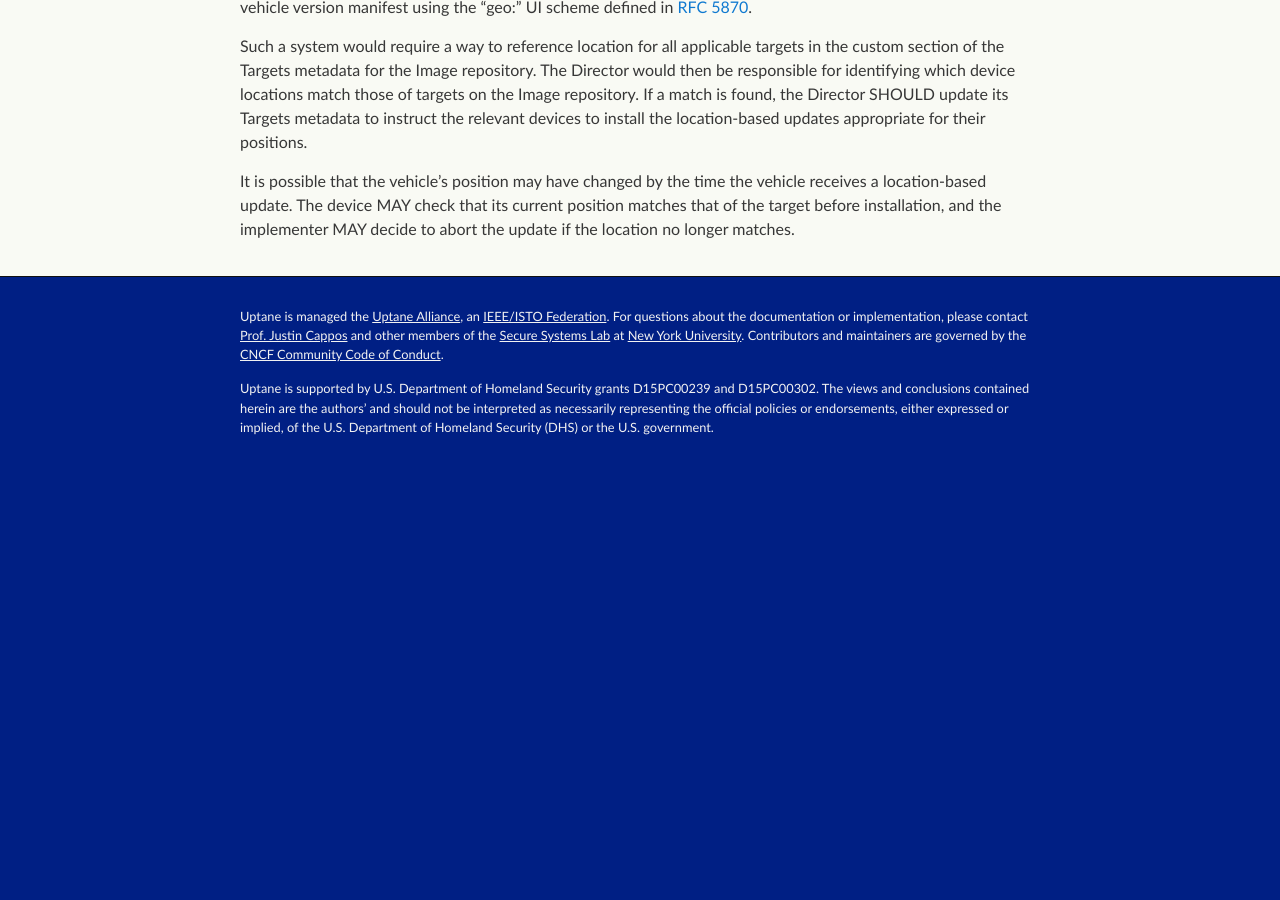
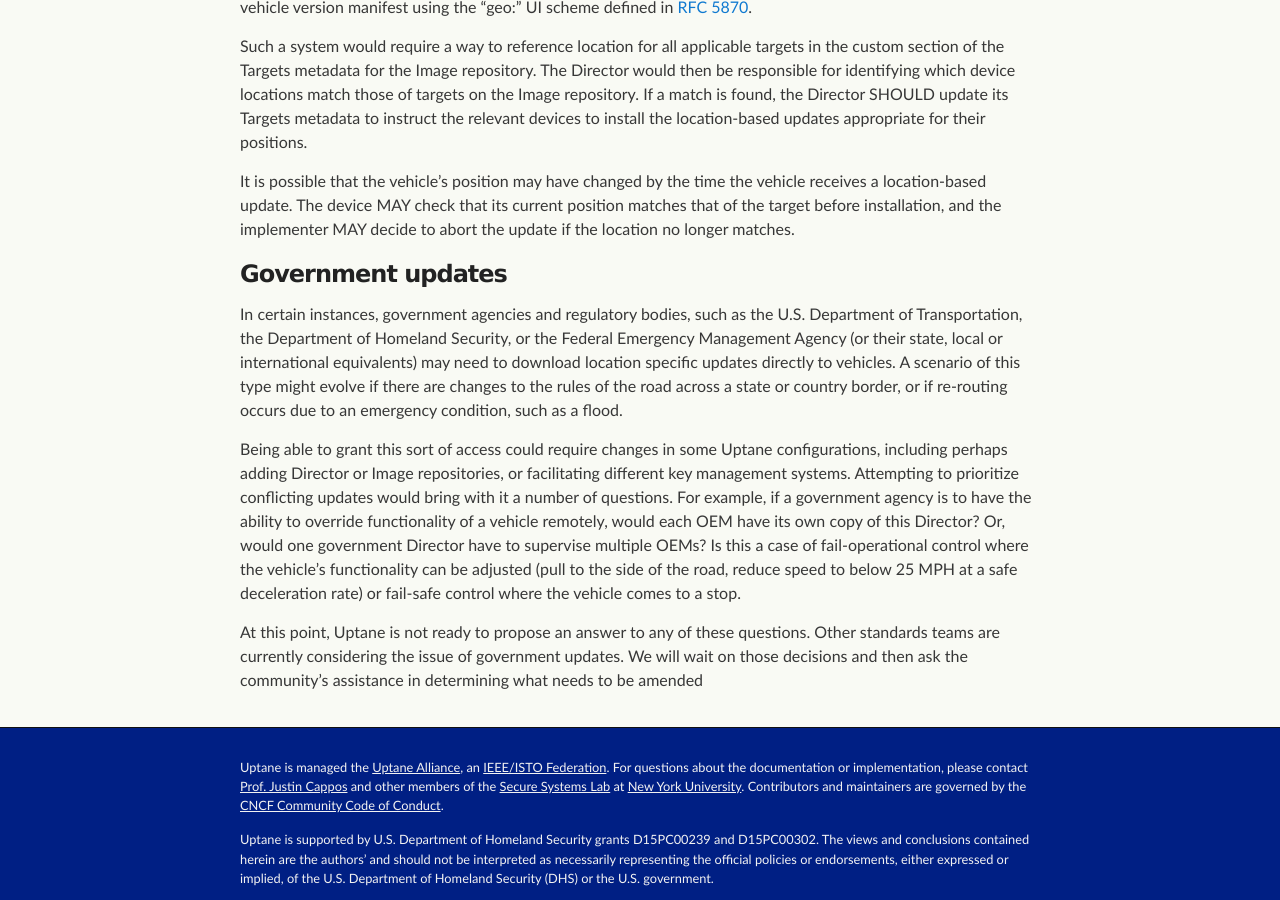
Before and after one commit to uptane/deployment-considerations, a Jekyll site: the page built from customizations.md, in a window 1280 px wide and 900 px high, scrolled down 9431 px. Built offline with Jekyll 4.4.1, drawn with Linux system fonts in a browser that asks for light colours; our own code applies the rules of GitHub Pages for plain Markdown files; before the commit the page ends 9903 px from its top, so only the background shows below that.

Commit message:
Adding some text on government updates
This is still a bit rough. Feel free to make suggestions or amend this PR, but don't merge as of yet

```diff
--- a/customizations.md
+++ b/customizations.md
@@ -84,7 +84,6 @@ It is highly RECOMMENDED that, in any given vehicle, there be a single, active P
 
 If multiple Primaries are active in the vehicle at the same time, then each Primary SHOULD control a mutually exclusive set of Secondaries, so that each Secondary is controlled only by one Primary.
 
-
 ## Atomic installation of a bundle of images
 
 An OEM may wish to require atomic installation of a bundle of images, which means that if one or more update in the bundle fails, none of them will be installed. Uptane does not provide a way to guarantee atomic installations because the problem of atomicity is out of its scope. It is challenging for ECUs to atomically install a bundle in the face of arbitrary failure. If just one ECU fails to install its update for any reason, such as a hardware failure, then the guarantee of atomicity is lost. Furthermore, different OEMs and suppliers already have established ways of solving this problem. Nevertheless, we discuss several different solutions for those who require guidance on this technique.
@@ -164,3 +163,11 @@ Certain types of updates, like maps, rules-of-the-road, or traffic notifications
 Such a system would require a way to reference location for all applicable targets in the custom section of the Targets metadata for the Image repository. The Director would then be responsible for identifying which device locations match those of targets on the Image repository. If a match is found, the Director SHOULD update its Targets metadata to instruct the relevant devices to install the location-based updates appropriate for their positions.
 
 It is possible that the vehicle's position may have changed by the time the vehicle receives a location-based update. The device MAY check that its current position matches that of the target before installation, and the implementer MAY decide to abort the update if the location no longer matches.
+
+### Government updates
+
+In certain instances, government agencies and regulatory bodies, such as the U.S. Department of Transportation, the Department of Homeland Security, or the Federal Emergency Management Agency (or their state, local or international equivalents) may need to download location specific updates directly to vehicles. A scenario of this type might evolve if there are changes to the rules of the road across a state or country border, or if re-routing occurs due to an emergency condition, such as a flood.
+
+Being able to grant this sort of access could require changes in some Uptane configurations, including perhaps adding Director or Image repositories, or facilitating different key management systems. Attempting to prioritize conflicting updates would bring with it a number of questions. For example, if a government agency is to have the ability to override functionality of a vehicle remotely, would each OEM  have its own copy of this Director? Or, would one government Director have to supervise multiple OEMs? Is this a case of fail-operational control where the vehicle's functionality can be adjusted (pull to the side of the road, reduce speed to below 25 MPH at a safe deceleration rate) or fail-safe control where the vehicle comes to a stop.
+
+At this point, Uptane is not ready to propose an answer to any of these questions. Other standards teams are currently considering the issue of government updates. We will wait on those decisions and then ask the community's assistance in determining what needs to be amended
```
